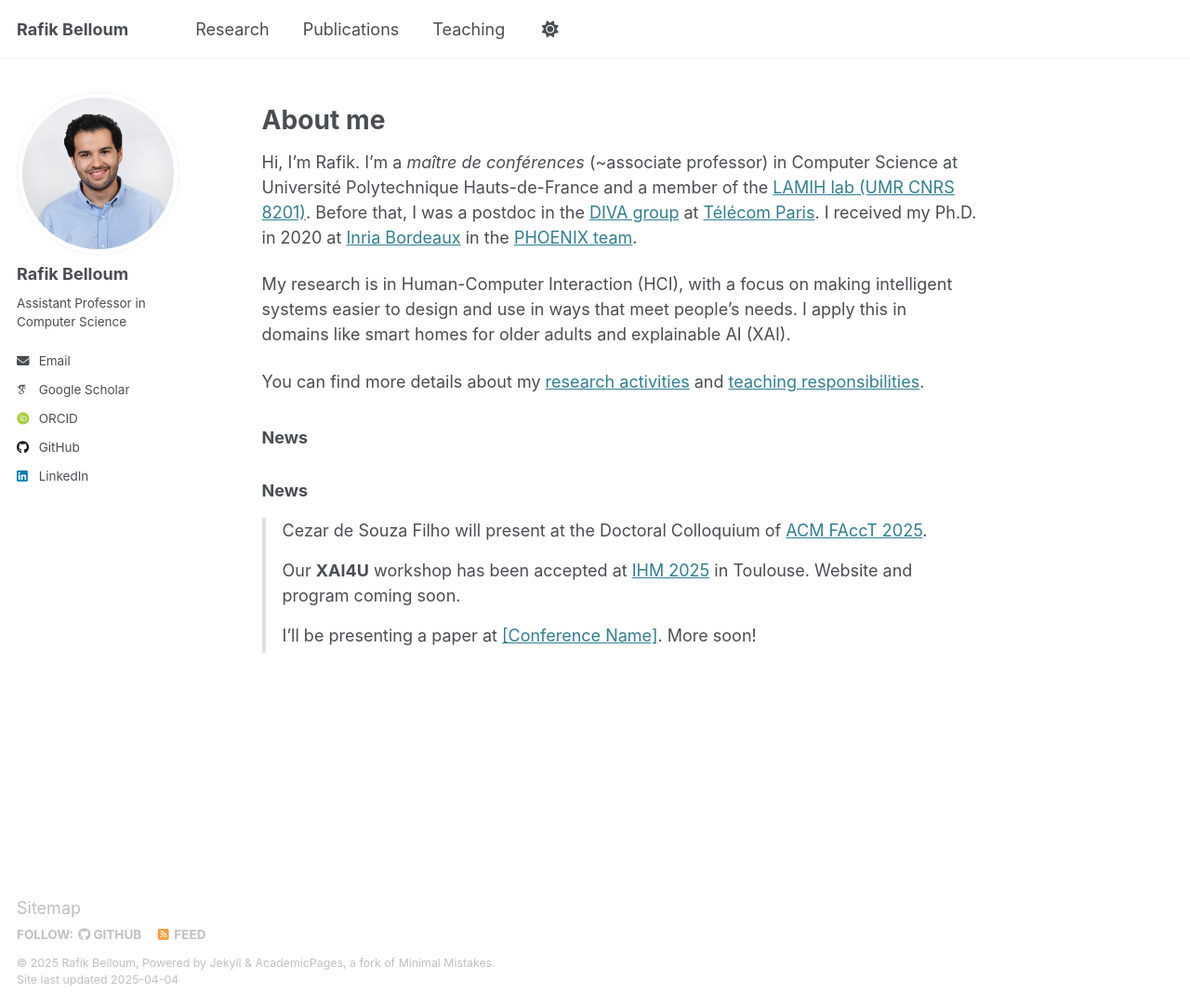
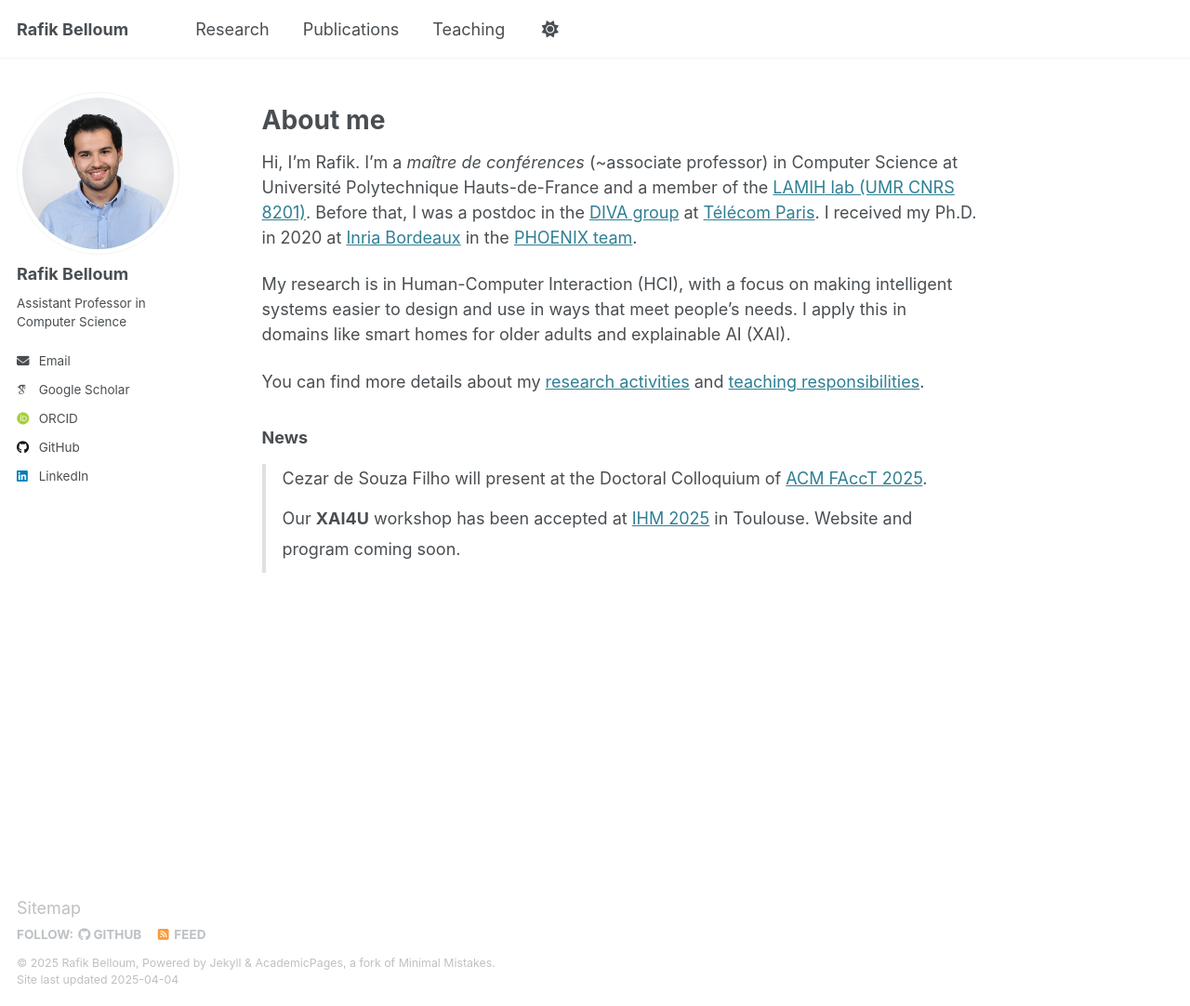
Before and after one commit to rafik-belloum/rafik-belloum.github.io, a Jekyll site: the page built from _pages/about.md, in a window 1280 px wide and 1082 px high. Shown: the whole window at 93% size. Built offline with Jekyll 4.4.1, drawn with Linux system fonts in a browser that asks for light colours; some web fonts are replaced.

Commit message:
Update about.md

```diff
--- a/_pages/about.md
+++ b/_pages/about.md
@@ -18,21 +18,17 @@ You can find more details about my [research activities](/research/) and [teachi
 
 ### News
 
-### News
-
-<div style="max-height: 145px; overflow-y: auto; padding-right: 1em; border-left: 4px solid #e0e0e0; padding-left: 1em; margin-top: 1em;">
+<div style="max-height: 6.5em; overflow-y: auto; padding-right: 1em; border-left: 4px solid #e0e0e0; padding-left: 1em; margin-top: 1em; line-height: 1.8em;">
   <ul style="list-style: none; padding-left: 0; margin: 0;">
-    <li style="margin-bottom: 0.9em;">
+    <li style="margin-bottom: 0.6em;">
       Cezar de Souza Filho will present at the Doctoral Colloquium of
       <a href="https://facctconference.org/" target="_blank">ACM FAccT 2025</a>.
     </li>
-
-   <li style="margin-bottom: 0.9em;">
+    <li style="margin-bottom: 0.6em;">
       Our <strong>XAI4U</strong> workshop has been accepted at
       <a href="https://ihm2025.afihm.org/" target="_blank">IHM 2025</a> in Toulouse. Website and program coming soon.
     </li>
-
-  <li style="margin-bottom: 0.9em;">
+    <li style="margin-bottom: 0.6em;">
       I’ll be presenting a paper at <a href="#">[Conference Name]</a>. More soon!
     </li>
   </ul>
```
